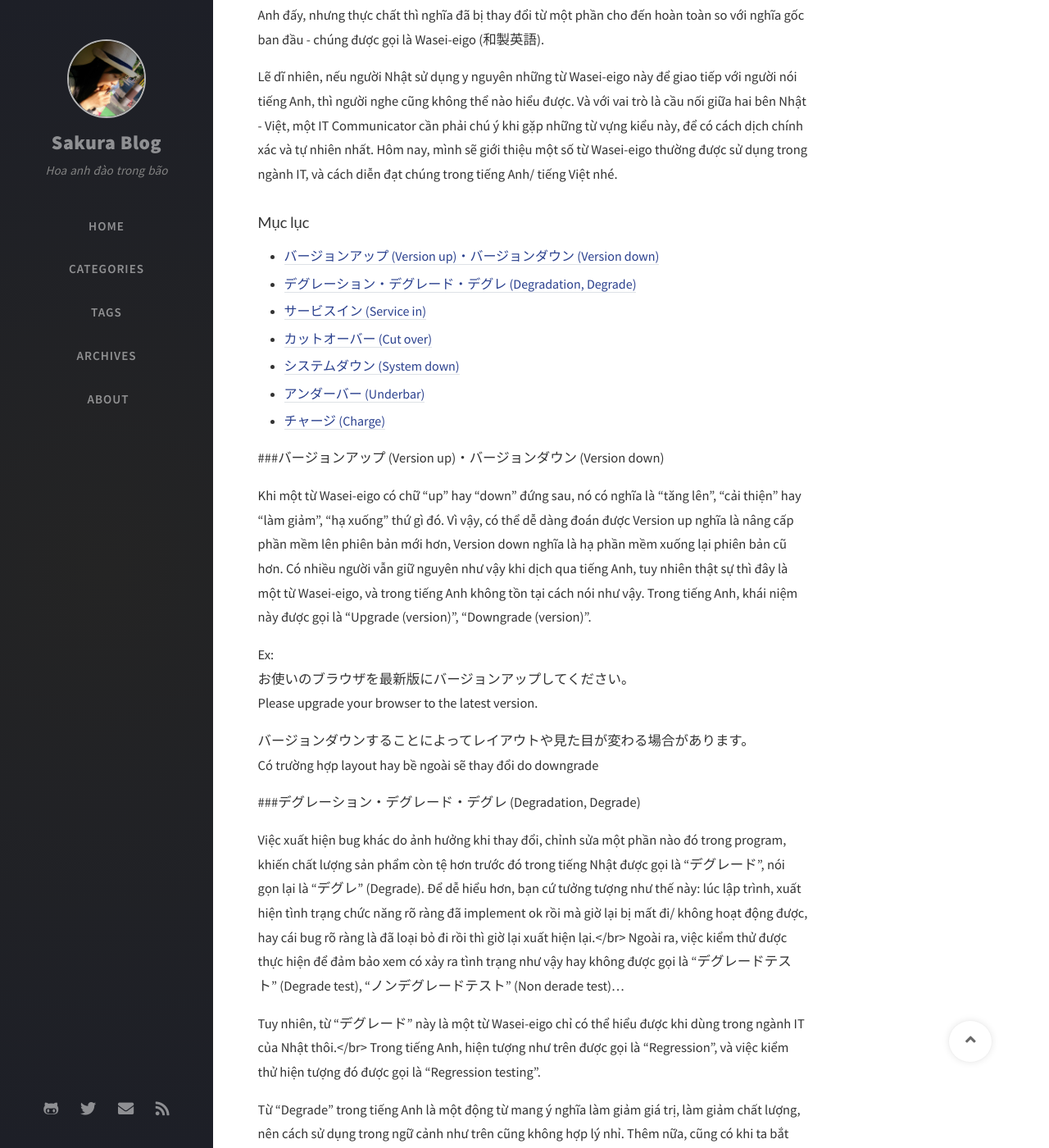
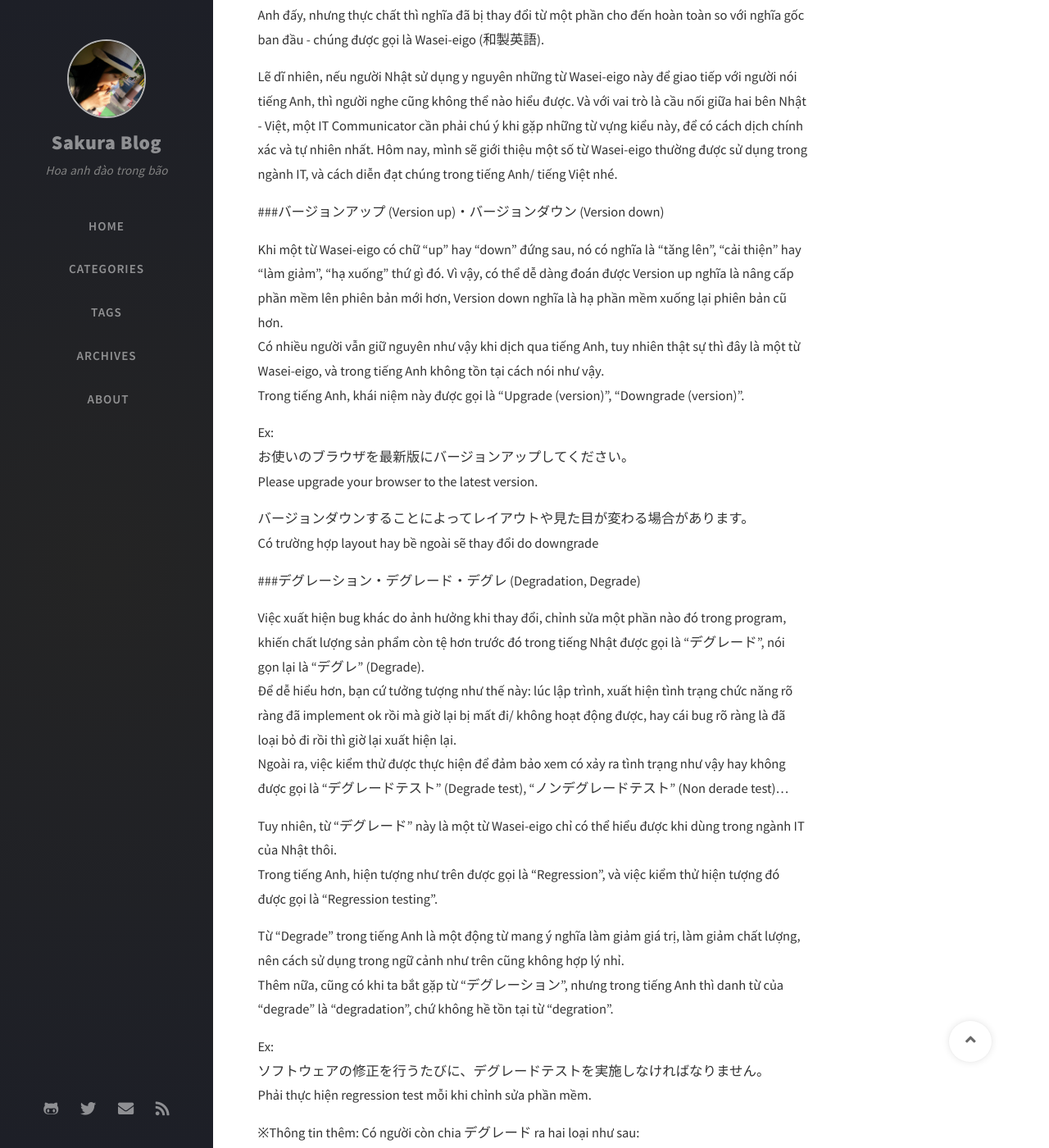
Before and after one commit to sakazutoshi/sakazutoshi.github.io, a Jekyll site: the page built from _posts/wasei-eigo/2021-03-20-wasei-eigo.md, in a window 1280 px wide and 1400 px high, scrolled down 431 px. Shown: the whole window at 82% size. Built offline with Jekyll 4.4.1, drawn with Linux system fonts in a browser that asks for light colours; nearby versions of some CDN libraries; comment, search, counter and statistics services are not loaded; some of the changed text lies outside the part shown.

Commit message:
Edit style of the post (2)

```diff
--- a/_posts/wasei-eigo/2021-03-20-wasei-eigo.md
+++ b/_posts/wasei-eigo/2021-03-20-wasei-eigo.md
@@ -11,15 +11,6 @@ Sử dụng tiếng Nhật để làm việc trong ngành IT, chắc hẳn bạn
 Tuy nhiên, khác với Gairaigo (外来語) - những từ ngoại lai được vay mượn trực tiếp từ ngôn ngữ nước ngoài và “may mắn” còn giữ được nguyên ngữ nghĩa của chúng khi “nhập khẩu”, thì người Nhật còn xào nấu tiếng Anh để sáng tạo nên một lớp từ vựng kiểu mới, nhìn thì có vẻ giống tiếng Anh đấy, nhưng thực chất thì nghĩa đã bị thay đổi từ một phần cho đến hoàn toàn so với nghĩa gốc ban đầu - chúng được gọi là Wasei-eigo (和製英語).
 
 Lẽ dĩ nhiên, nếu người Nhật sử dụng y nguyên những từ Wasei-eigo này để giao tiếp với người nói tiếng Anh, thì người nghe cũng không thể nào hiểu được. Và với vai trò là cầu nối giữa hai bên Nhật - Việt, một IT Communicator cần phải chú ý khi gặp những từ vựng kiểu này, để có cách dịch chính xác và tự nhiên nhất. Hôm nay, mình sẽ giới thiệu một số từ Wasei-eigo thường được sử dụng trong ngành IT, và cách diễn đạt chúng trong tiếng Anh/ tiếng Việt nhé.
-
-#### Mục lục
-- [バージョンアップ (Version up)・バージョンダウン (Version down)](#バージョンアップ-(version-up)・バージョンダウン-(version-down))
-- [デグレーション・デグレード・デグレ (Degradation, Degrade)](#デグレーション・デグレード・デグレ-(degradation,-degrade))
-- [サービスイン (Service in)](#サービスイン-(service-in))
-- [カットオーバー (Cut over)](#カットオーバー-(cut-over))
-- [システムダウン (System down)](#システムダウン-(system-down))
-- [アンダーバー (Underbar)](#アンダーバー-(underbar))
-- [チャージ (Charge)](#チャージ-(Charge))
 
 ###バージョンアップ (Version up)・バージョンダウン (Version down)
 
@@ -37,10 +28,11 @@ Có trường hợp layout hay bề ngoài sẽ thay đổi do downgrade
 
 ###デグレーション・デグレード・デグレ (Degradation, Degrade)
 
-Việc xuất hiện bug khác do ảnh hưởng khi thay đổi, chỉnh sửa một phần nào đó trong program, khiến chất lượng sản phẩm còn tệ hơn trước đó trong tiếng Nhật được gọi là "デグレード", nói gọn lại là "デグレ" (Degrade). Để dễ hiểu hơn, bạn cứ tưởng tượng như thế này: lúc lập trình, xuất hiện tình trạng chức năng rõ ràng đã implement ok rồi mà giờ lại bị mất đi/ không hoạt động được, hay cái bug rõ ràng là đã loại bỏ đi rồi thì giờ lại xuất hiện lại.</br>
+Việc xuất hiện bug khác do ảnh hưởng khi thay đổi, chỉnh sửa một phần nào đó trong program, khiến chất lượng sản phẩm còn tệ hơn trước đó trong tiếng Nhật được gọi là "デグレード", nói gọn lại là "デグレ" (Degrade).
+Để dễ hiểu hơn, bạn cứ tưởng tượng như thế này: lúc lập trình, xuất hiện tình trạng chức năng rõ ràng đã implement ok rồi mà giờ lại bị mất đi/ không hoạt động được, hay cái bug rõ ràng là đã loại bỏ đi rồi thì giờ lại xuất hiện lại.
 Ngoài ra, việc kiểm thử được thực hiện để đảm bảo xem có xảy ra tình trạng như vậy hay không được gọi là "デグレードテスト" (Degrade test), "ノンデグレードテスト" (Non derade test)...
 
-Tuy nhiên, từ "デグレード" này là một từ Wasei-eigo chỉ có thể hiểu được khi dùng trong ngành IT của Nhật thôi.</br>
+Tuy nhiên, từ "デグレード" này là một từ Wasei-eigo chỉ có thể hiểu được khi dùng trong ngành IT của Nhật thôi.
 Trong tiếng Anh, hiện tượng như trên được gọi là "Regression", và việc kiểm thử hiện tượng đó được gọi là "Regression testing".
 
 Từ "Degrade" trong tiếng Anh là một động từ mang ý nghĩa làm giảm giá trị, làm giảm chất lượng, nên cách sử dụng trong ngữ cảnh như trên cũng không hợp lý nhỉ.
@@ -78,7 +70,8 @@ Trong khi từ "カットオーバー" trong tiếng Nhật thường dùng đ
 
 ###システムダウン (System down)
 
-Việc hệ thống bị dừng hoạt động hay tắt bất thường, ngoài mong muốn được gọi là "システムダウン". Trong tiếng Việt, chúng ta dùng cách nói "sập hệ thống", còn trong tiếng Anh thì không có cách diễn đặt bằng danh từ kiểu như "system down" như vậy. Trong tiếng Anh, thường sử dụng cách nói "system failure" hay "system crash".
+Việc hệ thống bị dừng hoạt động hay tắt bất thường, ngoài mong muốn được gọi là "システムダウン". Trong tiếng Việt, chúng ta dùng cách nói "sập hệ thống", còn trong tiếng Anh thì không có cách diễn đặt bằng danh từ kiểu như "system down" như vậy.
+Trong tiếng Anh, thường sử dụng cách nói "system failure" hay "system crash".
 
 Ex:
 システムダウンによりご不便をおかけして申し訳ございません。
@@ -94,7 +87,7 @@ Our computer system went down due to a power outage.
 
 ###アンダーバー (Underbar)
 
-Dấu gạch dưới "_" trong tiếng Nhật thường được gọi là "アンダーバー", nhưng trong tiếng Anh thì gọi là "Underscore"
+Dấu gạch dưới "_" trong tiếng Nhật thường được gọi là "アンダーバー", nhưng trong tiếng Anh thì gọi là "Underscore".
 
 Ex:
 ドメイン名にアンダーバーを使うことはできません。
```
